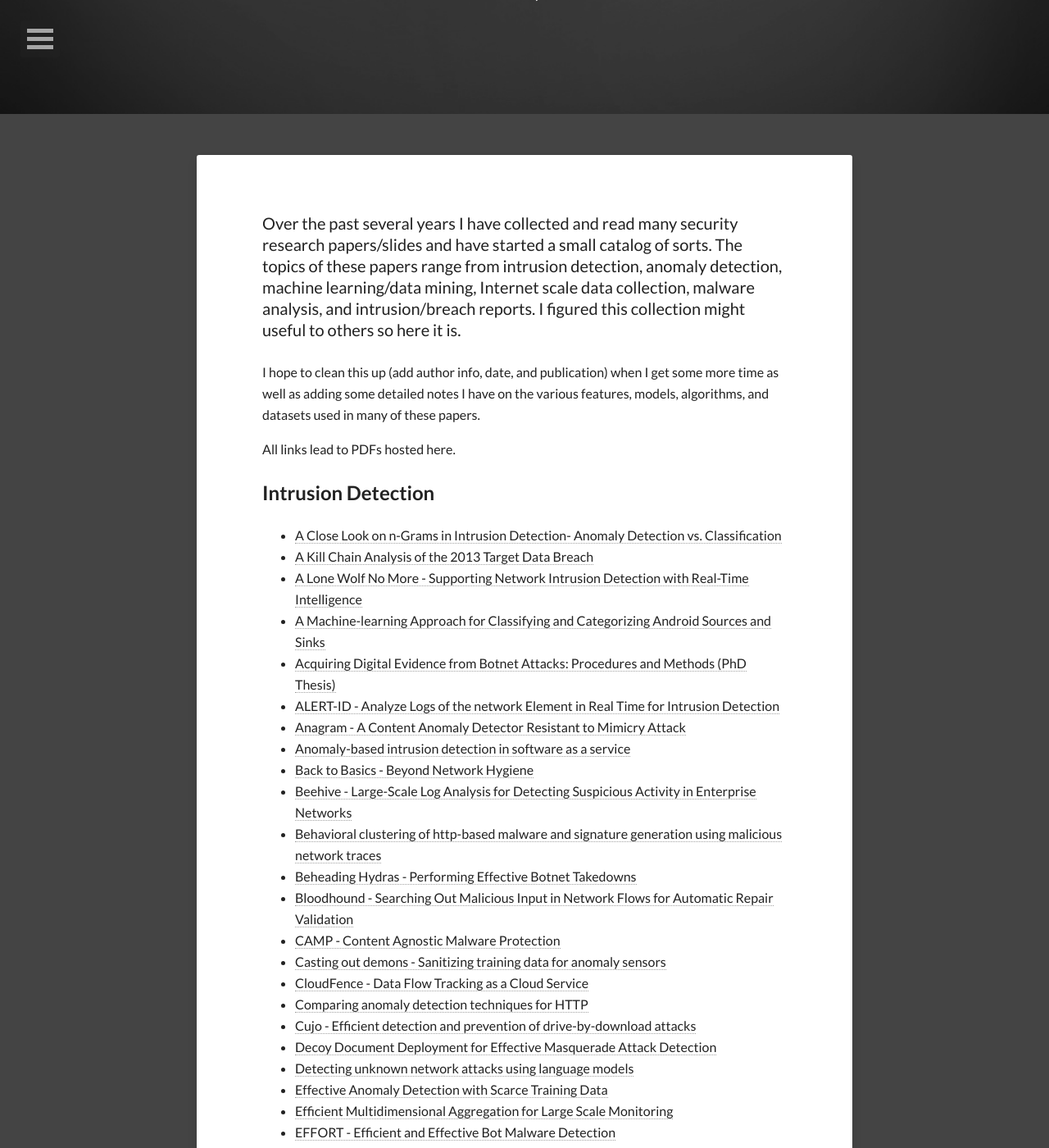
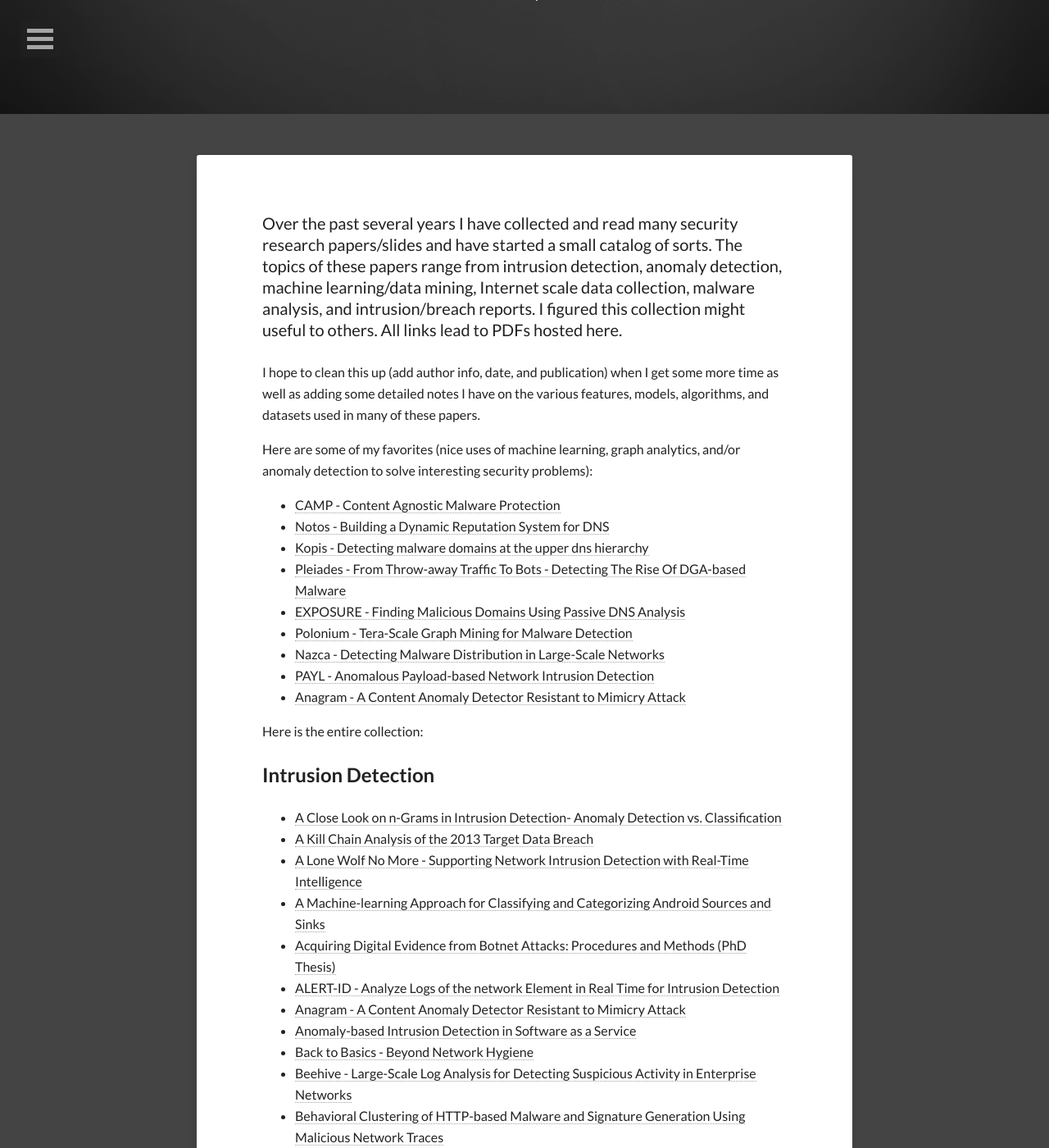
Before and after one commit to covert-labs/covert-labs.github.io, a Jekyll site: the page built from _posts/2014-07-20-security-datascience-papers.md, in a window 1280 px wide and 1400 px high, scrolled down 261 px. Shown: the whole window at 82% size. Built offline with Jekyll 4.4.1, drawn with Linux system fonts in a browser that asks for light colours; nearby versions of some CDN libraries; comment, search, counter and statistics services are not loaded; some of the changed text lies outside the part shown.

Commit message:
added some more papers

```diff
--- a/_posts/2014-07-20-security-datascience-papers.md
+++ b/_posts/2014-07-20-security-datascience-papers.md
@@ -10,11 +10,23 @@
 share: true
 ---
 
-Over the past several years I have collected and read many security research papers/slides and have started a small catalog of sorts.  The topics of these papers range from intrusion detection, anomaly detection, machine learning/data mining, Internet scale data collection, malware analysis, and intrusion/breach reports.  I figured this collection might useful to others so here it is.
+Over the past several years I have collected and read many security research papers/slides and have started a small catalog of sorts.  The topics of these papers range from intrusion detection, anomaly detection, machine learning/data mining, Internet scale data collection, malware analysis, and intrusion/breach reports.  I figured this collection might useful to others.  All links lead to PDFs hosted here.
 
 I hope to clean this up (add author info, date, and publication) when I get some more time as well as adding some detailed notes I have on the various features, models, algorithms, and datasets used in many of these papers.
 
-All links lead to PDFs hosted here.
+Here are some of my favorites (nice uses of machine learning, graph analytics, and/or anomaly detection to solve interesting security problems):
+
+* [CAMP - Content Agnostic Malware Protection](/research-papers/security/CAMP - Content Agnostic Malware Protection.pdf)
+* [Notos - Building a Dynamic Reputation System for DNS](/research-papers/security/Notos - Building a dynamic reputation system for dns.pdf)
+* [Kopis - Detecting malware domains at the upper dns hierarchy](/research-papers/security/Kopis - Detecting malware domains at the upper dns hierarchy.pdf)
+* [Pleiades - From Throw-away Traffic To Bots - Detecting The Rise Of DGA-based Malware](/research-papers/security/From throw-away traffic to bots - detecting the rise of dga-based malware.pdf)
+* [EXPOSURE - Finding Malicious Domains Using Passive DNS Analysis](/research-papers/security/Exposure - Finding malicious domains using passive dns analysis.pdf)
+* [Polonium - Tera-Scale Graph Mining for Malware Detection](/research-papers/security/Polonium - Tera-Scale Graph Mining for Malware Detection.pdf)
+* [Nazca -  Detecting Malware Distribution in Large-Scale Networks](/research-papers/security/Nazca -  Detecting Malware Distribution in Large-Scale Networks.pdf)
+* [PAYL - Anomalous Payload-based Network Intrusion Detection](/research-papers/security/PAYL - Anomalous Payload-based Network Intrusion Detection.pdf)
+* [Anagram - A Content Anomaly Detector Resistant to Mimicry Attack](/research-papers/security/Anagram - A Content Anomaly Detector Resistant to Mimicry Attack.pdf)
+
+Here is the entire collection:
 
 ## Intrusion Detection
 
@@ -25,10 +37,10 @@
 * [Acquiring Digital Evidence from Botnet Attacks: Procedures and Methods (PhD Thesis)](/research-papers/security/Acquiring Digital Evidence from Botnet Attacks: Procedures and Methods (PhD Thesis).pdf)
 * [ALERT-ID -  Analyze Logs of the network Element in Real Time for Intrusion Detection](/research-papers/security/ALERT-ID -  Analyze Logs of the network Element in Real Time for Intrusion Detection.pdf)
 * [Anagram - A Content Anomaly Detector Resistant to Mimicry Attack](/research-papers/security/Anagram - A Content Anomaly Detector Resistant to Mimicry Attack.pdf)
-* [Anomaly-based intrusion detection in software as a service](/research-papers/security/Anomaly-based intrusion detection in software as a service.pdf)
+* [Anomaly-based Intrusion Detection in Software as a Service](/research-papers/security/Anomaly-based intrusion detection in software as a service.pdf)
 * [Back to Basics - Beyond Network Hygiene](/research-papers/security/Back to Basics - Beyond Network Hygiene.pdf)
 * [Beehive - Large-Scale Log Analysis for Detecting Suspicious Activity in Enterprise Networks](/research-papers/security/Beehive - Large-Scale Log Analysis for Detecting Suspicious Activity in Enterprise Networks.pdf)
-* [Behavioral clustering of http-based malware and signature generation using malicious network traces](/research-papers/security/Behavioral clustering of http-based malware and signature generation using malicious network traces.pdf)
+* [Behavioral Clustering of HTTP-based Malware and Signature Generation Using Malicious Network Traces](/research-papers/security/Behavioral clustering of http-based malware and signature generation using malicious network traces.pdf)
 * [Beheading Hydras - Performing Effective Botnet Takedowns](/research-papers/security/Beheading Hydras - Performing Effective Botnet Takedowns.pdf)
 * [Bloodhound - Searching Out Malicious Input in Network Flows for Automatic Repair Validation](/research-papers/security/Bloodhound - Searching Out Malicious Input in Network Flows for Automatic Repair Validation.pdf)
 * [CAMP - Content Agnostic Malware Protection](/research-papers/security/CAMP - Content Agnostic Malware Protection.pdf)
@@ -37,46 +49,49 @@
 * [Comparing anomaly detection techniques for HTTP](/research-papers/security/Comparing anomaly detection techniques for HTTP.pdf)
 * [Cujo - Efficient detection and prevention of drive-by-download attacks](/research-papers/security/Cujo - Efficient detection and prevention of drive-by-download attacks.pdf)
 * [Decoy Document Deployment for Effective Masquerade Attack Detection](/research-papers/security/Decoy Document Deployment for Effective Masquerade Attack Detection.pdf)
-* [Detecting unknown network attacks using language models](/research-papers/security/Detecting unknown network attacks using language models.pdf)
+* [Detecting Unknown Network Attacks Using Language Models](/research-papers/security/Detecting unknown network attacks using language models.pdf)
 * [Effective Anomaly Detection with Scarce Training Data](/research-papers/security/Effective Anomaly Detection with Scarce Training Data.pdf)
 * [Efficient Multidimensional Aggregation for Large Scale Monitoring](/research-papers/security/Efficient Multidimensional Aggregation for Large Scale Monitoring.pdf)
 * [EFFORT - Efficient and Effective Bot Malware Detection](/research-papers/security/EFFORT - Efficient and Effective Bot Malware Detection.pdf)
 * [ExecScent- Mining for New C and C Domains in Live Networks with Adaptive Control Protocol Templates - slides](/research-papers/security/ExecScent- Mining for New C and C Domains in Live Networks with Adapive Control Protocol Templates - slides.pdf)
 * [ExecScent- Mining for New C and C Domains in Live Networks with Adaptive Control Protocol Templates](/research-papers/security/ExecScent- Mining for New C and C Domains in Live Networks with Adapive Control Protocol Templates.pdf)
-* [Exposure - Finding malicious domains using passive dns analysis](/research-papers/security/Exposure - Finding malicious domains using passive dns analysis.pdf)
+* [EXPOSURE - Finding Malicious Domains Using Passive DNS Analysis](/research-papers/security/Exposure - Finding malicious domains using passive dns analysis.pdf)
 * [FiG - Automatic Fingerprint Generation](/research-papers/security/FiG - Automatic Fingerprint Generation.pdf)
 * [FLIPS - Hybrid Adaptive Intrusion Prevention](/research-papers/security/FLIPS - Hybrid Adaptive Intrusion Prevention.pdf)
-* [From throw-away traffic to bots - detecting the rise of dga-based malware](/research-papers/security/From throw-away traffic to bots - detecting the rise of dga-based malware.pdf)
-* [HMMPayl - An intrusion detection system based on Hidden Markov Models](/research-papers/security/HMMPayl - An intrusion detection system based on Hidden Markov Models.pdf)
+* [Pleiades - From Throw-away Traffic To Bots - Detecting The Rise Of DGA-based Malware](/research-papers/security/From throw-away traffic to bots - detecting the rise of dga-based malware.pdf)
+* [HMMPayl - An Intrusion Detection System Based on Hidden Markov Models](/research-papers/security/HMMPayl - An intrusion detection system based on Hidden Markov Models.pdf)
+* [Kopis - Detecting malware domains at the upper dns hierarchy](/research-papers/security/Kopis - Detecting malware domains at the upper dns hierarchy.pdf)
 * [Large-Scale Malware Analysis, Detection, and Signature Generation](/research-papers/security/Large-Scale Malware Analysis, Detection, and Signature Generation.pdf)
 * [Leveraging Honest Users - Stealth Command-and-Control of Botnets - slides](/research-papers/security/Leveraging Honest Users - Stealth Command-and-Control of Botnets - slides.pdf)
 * [Leveraging Honest Users - Stealth Command-and-Control of Botnets](/research-papers/security/Leveraging Honest Users - Stealth Command-and-Control of Botnets.pdf)
 * [Local System Security via SSHD Instrumentation  ](/research-papers/security/Local System Security via SSHD Instrumentation  .pdf)
-* [Machine learning in adversarial environments](/research-papers/security/Machine learning in adversarial environments.pdf)
+* [Machine Learning In Adversarial Environments](/research-papers/security/Machine learning in adversarial environments.pdf)
 * [Malware vs. Big Data (Umbrella Labs)](/research-papers/security/Malware vs Big Data (Ubrella Labs).pdf)
-* [McPAD - A multiple classifier system for accurate payload-based anomaly detection](/research-papers/security/McPAD - A multiple classifier system for accurate payload-based anomaly detection.pdf)
-* [Mining Botnet Sink holes - slides](/research-papers/security/Mining Botnet Sink holes - slides.pdf)
+* [McPAD - A Multiple Classifier System for Accurate Payload-based Anomaly Detection](/research-papers/security/McPAD - A multiple classifier system for accurate payload-based anomaly detection.pdf)
+* [Mining Botnet Sink Holes - slides](/research-papers/security/Mining Botnet Sink holes - slides.pdf)
 * [MISHIMA - Multilateration of Internet hosts hidden using malicious fast-ﬂux agents](/research-papers/security/MISHIMA - Multilateration of Internet hosts hidden using malicious fast-ﬂux agents.pdf)
 * [N-Gram against the Machine -  On the Feasibility of the N-Gram Network Analysis for Binary Protocols](/research-papers/security/N-Gram against the Machine -  On the Feasibility of the N-Gram Network Analysis for Binary Protocols.pdf)
 * [Nazca -  Detecting Malware Distribution in Large-Scale Networks](/research-papers/security/Nazca -  Detecting Malware Distribution in Large-Scale Networks.pdf)
 * [Netgator -  Malware Detection Using Program Interactive Challenges  - slides](/research-papers/security/Netgator -  Malware Detection Using Program Interactive Challenges  - slides.pdf)
 * [Network Traffic Characterization Using (p, n)-grams Packet Representation](/research-papers/security/Network Traffic Characterization Using (p, n)-grams Packet Representation.pdf)
-* [Notos - Building a dynamic reputation system for dns](/research-papers/security/Notos - Building a dynamic reputation system for dns.pdf)
+* [Notos - Building a Dynamic Reputation System for DNS](/research-papers/security/Notos - Building a dynamic reputation system for dns.pdf)
 * [On the Feasibility of Online Malware Detection with Performance Counters](/research-papers/security/On the Feasibility of Online Malware Detection with Performance Counters.pdf)
-* [On the infeasibility of modeling polymorphic shellcode](/research-papers/security/On the infeasibility of modeling polymorphic shellcode.pdf)
+* [On the Infeasibility of Modeling Polymorphic Shellcode](/research-papers/security/On the infeasibility of modeling polymorphic shellcode.pdf)
 * [On the Mismanagement and Maliciousness of Networks](/research-papers/security/On the Mismanagement and Maliciousness of Networks.pdf)
 * [Outside the Closed World - On Using Machine Learning For Network Intrusion Detection](/research-papers/security/Outside the Closed World - On Using Machine Learning For Network Intrusion Detection.pdf)
+* [PAYL - Anomalous Payload-based Network Intrusion Detection](/research-papers/security/PAYL - Anomalous Payload-based Network Intrusion Detection.pdf)
+* [PAYL2 - Anomalous Payload-based Worm Detection and  Signature Generation](/research-papers/security/PAYL2 - Anomalous Payload-based Worm Detection and  Signature Generation.pdf)
 * [Practical Comprehensive Bounds on Surreptitious Communication Over DNS - slides](/research-papers/security/Practical Comprehensive Bounds on Surreptitious Communication Over DNS - slides.pdf)
 * [Practical Comprehensive Bounds on Surreptitious Communication Over DNS](/research-papers/security/Practical Comprehensive Bounds on Surreptitious Communication Over DNS.pdf)
-* [Privacy-preserving payload-based correlation for accurate malicious traffic detection](/research-papers/security/Privacy-preserving payload-based correlation for accurate malicious traffic detection.pdf)
+* [Privacy-preserving Payload-based Correlation for Accurate Malicious Traffic Detection](/research-papers/security/Privacy-preserving payload-based correlation for accurate malicious traffic detection.pdf)
 * [Revolver - An Automated Approach to the Detection of Evasive Web-based Malware](/research-papers/security/Revolver - An Automated Approach to the Detection of Evasive Web-based Malware.pdf)
 * [Self-organized Collaboration of Distributed IDS Sensors](/research-papers/security/Self-organized Collaboration of Distributed IDS Sensors.pdf)
 * [SinkMiner- Mining Botnet Sinkholes for Fun and Profit](/research-papers/security/SinkMiner- Mining Botnet Sinkholes for Fun and Profit.pdf)
-* [Spamming botnets - signatures and characteristics](/research-papers/security/Spamming botnets - signatures and characteristics.pdf)
-* [Spectrogram - A mixture-of-markov-chains model for anomaly detection in web traffic](/research-papers/security/Spectrogram - A mixture-of-markov-chains model for anomaly detection in web traffic.pdf)
-* [The security of machine learning](/research-papers/security/The security of machine learning.pdf)
+* [Spamming Botnets - Signatures and Characteristics](/research-papers/security/Spamming botnets - signatures and characteristics.pdf)
+* [Spectrogram - A Mixture of Markov Chain models for Anomaly Detection in Web Traffic](/research-papers/security/Spectrogram - A mixture-of-markov-chains model for anomaly detection in web traffic.pdf)
+* [The Security of Machine Learning](/research-papers/security/The security of machine learning.pdf)
 * [Toward Stealthy Malware Detection](/research-papers/security/Toward Stealthy Malware Detection.pdf)
-* [Traffic aggregation for malware detection](/research-papers/security/Traffic aggregation for malware detection.pdf)
+* [Traffic Aggregation for Malware Detection](/research-papers/security/Traffic aggregation for malware detection.pdf)
 * [VAST- Network Visibility Across Space and Time](/research-papers/security/VAST- Network Visibility Across Space and Time.pdf)
 
 ## Malware
@@ -97,7 +112,8 @@
 * [Malware files clustering based on file geometry and visualization using R language](/research-papers/security/Malware files clustering based on file geometry and visualization using R language.pdf)
 * [Mobile Malware Detection Based on Energy Fingerprints — A Dead End](/research-papers/security/Mobile Malware Detection Based on Energy Fingerprints — A Dead End.pdf)
 * [Putting out a HIT - Crowdsourcing Malware Installs](/research-papers/security/Putting out a HIT - Crowdsourcing Malware Installs.pdf)
-* [Scalable fine-grained behavioral clustering of http-based malware](/research-papers/security/Scalable fine-grained behavioral clustering of http-based malware.pdf)
+* [Polonium - Tera-Scale Graph Mining for Malware Detection](/research-papers/security/Polonium - Tera-Scale Graph Mining for Malware Detection.pdf)
+* [Scalable Fine-grained Behavioral Clustering of HTTP-based Malware](/research-papers/security/Scalable fine-grained behavioral clustering of http-based malware.pdf)
 * [SigMal - A Static Signal Processing Based Malware Triage](/research-papers/security/SigMal - A Static Signal Processing Based Malware Triage.pdf)
 * [Tracking Memory Writes for Malware Classification and Code Reuse Identification](/research-papers/security/Tracking Memory Writes for Malware Classification and Code Reuse Identification.pdf)
 * [Using File Relationships in Malware Classification](/research-papers/security/Using File Relationships in Malware Classification.pdf)
@@ -117,7 +133,7 @@
 * [A Preliminary Analysis of Vulnerability Scores for Attacks in Wild](/research-papers/security/A Preliminary Analysis of Vulnerability Scores for Attacks in Wild.pdf)
 * [Attacker Economics for Internet-scale Vulnerability Risk Assessment](/research-papers/security/Attacker Economics for Internet-scale Vulnerability Risk Assessment.pdf)
 * [Detecting Logic Vulnerabilities in E-Commerce Applications](/research-papers/security/Detecting Logic Vulnerabilities in E-Commerce Applications.pdf)
-* [ReDeBug - finding unpatched code clones in entire OS distributions](/research-papers/security/ReDeBug - finding unpatched code clones in entire os distributions.pdf)
+* [ReDeBug - Finding Unpatched Code Clones in Entire OS Distributions](/research-papers/security/ReDeBug - finding unpatched code clones in entire os distributions.pdf)
 * [The Classification of Valuable Data in an Assumption of Breach Paradigm](/research-papers/security/The Classification of Valuable Data in an Assumption of Breach Paradigm.pdf)
 * [Toward Black-Box Detection of Logic Flaws in Web Applications](/research-papers/security/Toward Black-Box Detection of Logic Flaws in Web Applications.pdf)
 * [Vulnerability Extrapolation - Assisted Discovery of Vulnerabilities using Machine Learning - slides](/research-papers/security/Vulnerability Extrapolation - Assisted Discovery of Vulnerabilities using Machine Learning - slides.pdf)
@@ -125,7 +141,7 @@
 
 ## Anonymity/Privacy/OPSEC/Censorship
 
-* [Anonymous Hacking Group -- OpNewblood-Super-Secret-Security-Handbook](/research-papers/security/Anonymous Hacking Group -- OpNewblood-Super-Secret-Security-Handbook.pdf)
+* [Anonymous Hacking Group -- #OpNewblood Super Secret Security Handbook](/research-papers/security/Anonymous Hacking Group -- OpNewblood-Super-Secret-Security-Handbook.pdf)
 * [Detecting Traffic Snooping in Tor Using Decoys](/research-papers/security/Detecting Traffic Snooping in Tor Using Decoys.pdf)
 * [Risks and Realization of HTTPS Traffic Analysis](/research-papers/security/Risks and Realization of HTTPS Traffic Analysis.pdf)
 * [Selling Off Privacy at Auction](/research-papers/security/Selling Off Privacy at Auction.pdf)
@@ -150,11 +166,11 @@
 * [Connected Colors - Unveiling the Structure of Criminal Networks](/research-papers/security/Connected Colors - Unveiling the Structure of Criminal Networks.pdf)
 * [Image Matching for Branding Phishing Kit Images - slides](/research-papers/security/Image Matching for Branding Phishing Kit Images - slides.pdf)
 * [Image Matching for Branding Phishing Kit Images](/research-papers/security/Image Matching for Branding Phishing Kit Images.pdf)
-* [Inside-a-Targeted-Point-of-Sale-Data-Breach](/research-papers/security/Inside-a-Targeted-Point-of-Sale-Data-Breach.pdf)
+* [Inside a Targeted Point-of-Sale Data Breach](/research-papers/security/Inside-a-Targeted-Point-of-Sale-Data-Breach.pdf)
 * [Investigating Advanced Persistent Threat 1 (APT1)](/research-papers/security/Investigating Advanced Persistent Threat 1 (APT1).pdf)
-* [Measuring pay-per-install - the commoditization of malware distribution](/research-papers/security/Measuring pay-per-install - the commoditization of malware distribution.pdf)
+* [Measuring pay-per-install - the Commoditization of Malware Distribution](/research-papers/security/Measuring pay-per-install - the commoditization of malware distribution.pdf)
 * [Scambaiter - Understanding Targeted Nigerian Scams on Craigslist](/research-papers/security/Scambaiter - Understanding Targeted Nigerian Scams on Craigslist.pdf)
-* [Sherlock Holmes and The Case of the Advanced Persistent Threat](/research-papers/security/Sherlock Holmes and The Case of the Advanced Persistent Threat.pdf)
+* [Sherlock Holmes and the Case of the Advanced Persistent Threat](/research-papers/security/Sherlock Holmes and The Case of the Advanced Persistent Threat.pdf)
 * [The Role of the Underground Market in Twitter Spam and Abuse](/research-papers/security/The Role of the Underground Market in Twitter Spam and Abuse.pdf)
 * [The Tangled Web of Password Reuse](/research-papers/security/The Tangled Web of Password Reuse.pdf)
 * [Trafﬁcking Fraudulent Accounts - The Role of the Underground Market in Twitter Spam and Abuse](/research-papers/security/Trafﬁcking Fraudulent Accounts - The Role of the Underground Market in Twitter Spam and Abuse.pdf)
@@ -163,7 +179,7 @@
 
 * [Ampliﬁcation Hell - Revisiting Network Protocols for DDoS Abuse](/research-papers/security/Ampliﬁcation Hell - Revisiting Network Protocols for DDoS Abuse.pdf)
 * [Defending The Enterprise, the Russian Way](/research-papers/security/HITB2013AMS - Defending The Enterprise, the Russian Way.pdf)
-* [Protecting a moving target - Addressing web application concept drift](/research-papers/security/Protecting a moving target - Addressing web application concept drift.pdf)
+* [Protecting a Moving Target - Addressing Web Application Concept Drift](/research-papers/security/Protecting a moving target - Addressing web application concept drift.pdf)
 * [Timing of Cyber Conflict](/research-papers/security/Timing of Cyber Conflict.pdf)
 
 --Jason
```
Also changed, not shown: 3 other files.
